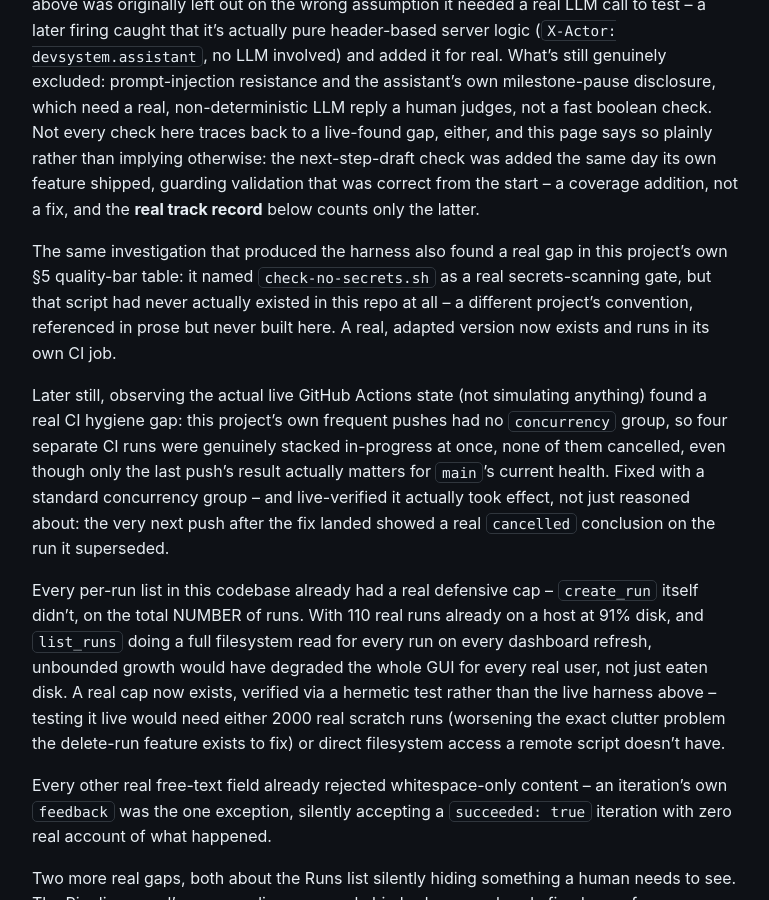
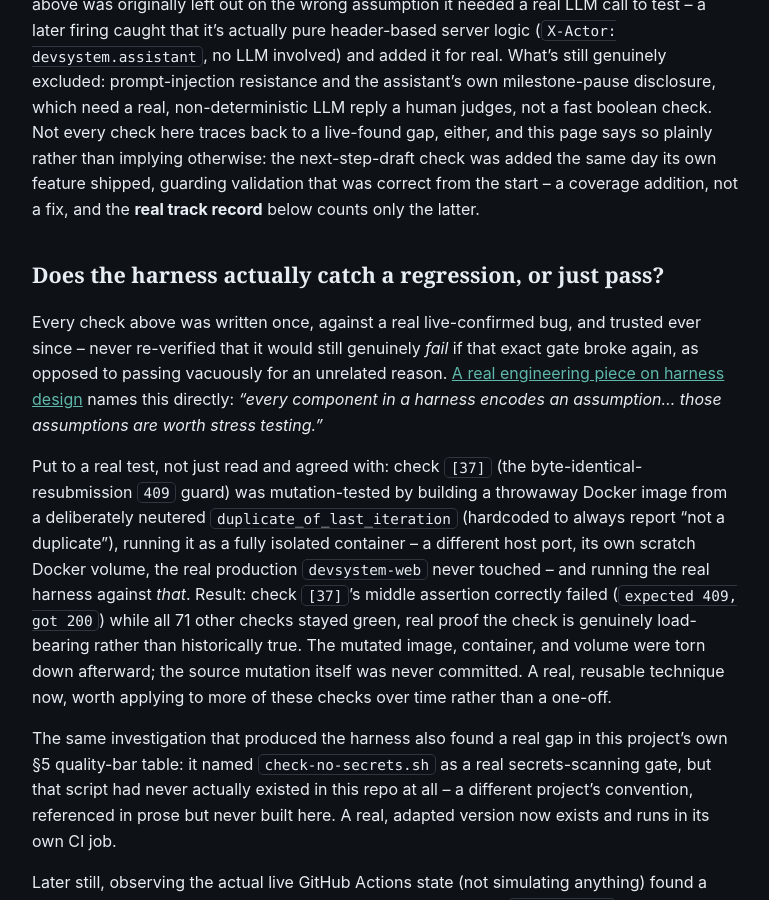
Before and after one commit to scimbe/CADS-devsystem-docs, a Jekyll site: the page built from _explanation/dau-lens-and-stress-testing.md, in a window 1280 px wide and 900 px high, scrolled down 1825 px. Shown: the whole window, without its empty margins (322-1091 px from the left). Built offline with Jekyll 4.4.1, drawn with Linux system fonts in a browser that asks for light colours.

Commit message:
explanation: document the harness's own real mutation test
CADS-devsystem@ae11add applied the Anthropic harness-design article's
own "stress-test your harness's assumptions" idea concretely: check
[37] (the byte-identical-resubmission guard) was mutation-tested
against a throwaway, fully isolated mutated deployment with its
underlying gate deliberately neutered, confirming the check actually
fails when that real gate breaks rather than passing vacuously.
Documented as a new subsection on the page that already tells this
harness's own story, with a real link to the article that named the
technique. A real, reusable technique now, not a one-off -- noted as
such for future firings to apply to other checks.

Hermetic Jekyll build clean.

Co-Authored-By: Claude Sonnet 5 <noreply@anthropic.com>
Claude-Session: https://claude.ai/code/session_018FkngvdKnmVcAT84EZe7Ur

```diff
--- a/_explanation/dau-lens-and-stress-testing.md
+++ b/_explanation/dau-lens-and-stress-testing.md
@@ -79,6 +79,25 @@ check here traces back to a live-found gap, either, and this page says so plainl
 implying otherwise: the next-step-draft check was added the same day its own feature shipped,
 guarding validation that was correct from the start -- a coverage addition, not a fix, and the
 **real track record** below counts only the latter.
+
+## Does the harness actually catch a regression, or just pass?
+
+Every check above was written once, against a real live-confirmed bug, and trusted ever since --
+never re-verified that it would still genuinely *fail* if that exact gate broke again, as opposed to
+passing vacuously for an unrelated reason. [A real engineering piece on harness design](https://www.anthropic.com/engineering/harness-design-long-running-apps)
+names this directly: *"every component in a harness encodes an assumption... those assumptions are
+worth stress testing."*
+
+Put to a real test, not just read and agreed with: check `[37]` (the byte-identical-resubmission
+`409` guard) was mutation-tested by building a throwaway Docker image from a deliberately neutered
+`duplicate_of_last_iteration` (hardcoded to always report "not a duplicate"), running it as a fully
+isolated container -- a different host port, its own scratch Docker volume, the real production
+`devsystem-web` never touched -- and running the real harness against *that*. Result: check `[37]`'s
+middle assertion correctly failed (`expected 409, got 200`) while all 71 other checks stayed green,
+real proof the check is genuinely load-bearing rather than historically true. The mutated image,
+container, and volume were torn down afterward; the source mutation itself was never committed. A
+real, reusable technique now, worth applying to more of these checks over time rather than a
+one-off.
 
 The same investigation that produced the harness also found a real gap in this project's own §5
 quality-bar table: it named `check-no-secrets.sh` as a real secrets-scanning gate, but that script
```
